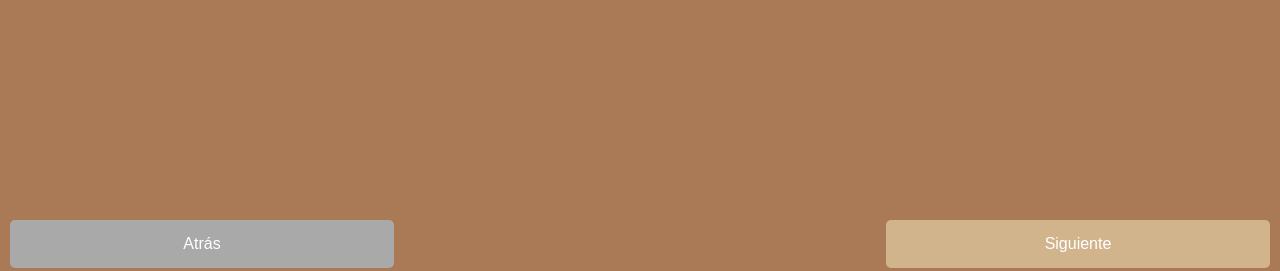
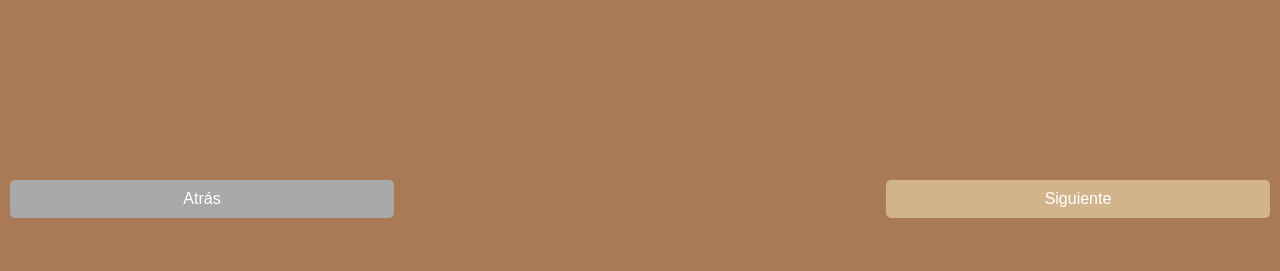
Before and after one commit to GeorgeCairampoma/liderazgo, a plain HTML site: page index.html in a window 1280 px wide. Shown: the part 572-843 px from the top of the page. Drawn offline with Linux system fonts and the light colour scheme.

Commit message:
Update index.html

```diff
--- a/index.html
+++ b/index.html
@@ -15,14 +15,13 @@
             position: relative;
             min-height: 100vh;
             overflow: hidden;
-            padding-bottom: 50px;
+            padding-bottom: 20px; /* Reducir el espacio en la parte inferior */
             background-color: rgba(139, 69, 19, 0.7);
             backdrop-filter: blur(5px);
             display: flex; /* Flexbox para centrar contenido */
             flex-direction: column; /* Para apilar elementos verticalmente */
             justify-content: center; /* Centra verticalmente */
             align-items: center; /* Centra horizontalmente */
-            margin-bottom: 40px;
         }
         img {
             display: block;
@@ -44,7 +43,7 @@
         }
         .nav-button {
             width: 30%; /* Botón ocupa un 30% del ancho */
-            padding: 15px; /* Aumenta el padding */
+            padding: 10px; /* Aumenta el padding */
             background-color: #d2b48c;
             color: white;
             border: none;
@@ -52,7 +51,7 @@
             cursor: pointer;
             font-size: 16px;
             position: absolute; /* Para posicionar al fondo */
-            bottom: 10px; /* Espaciado desde el fondo */
+            bottom: 30px; /* Aumentar el espaciado desde el fondo */
         }
         .nav-button:hover {
             background-color: #c2a58d;
```
